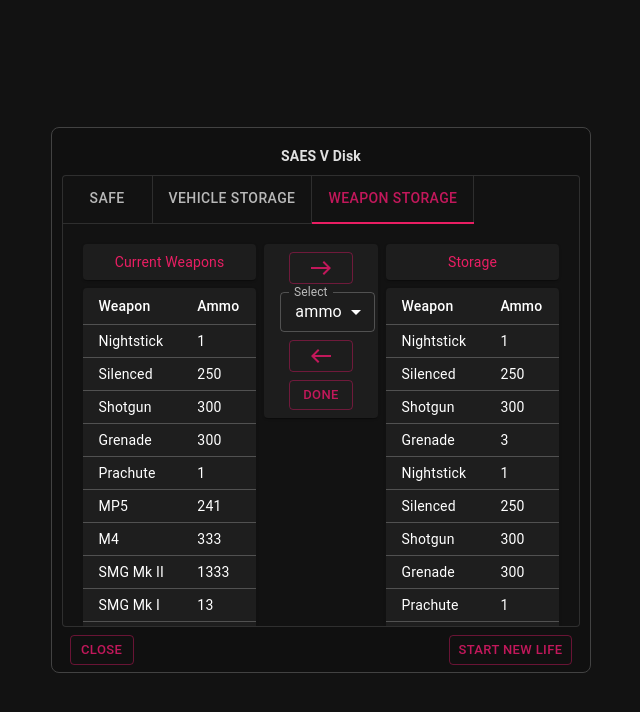
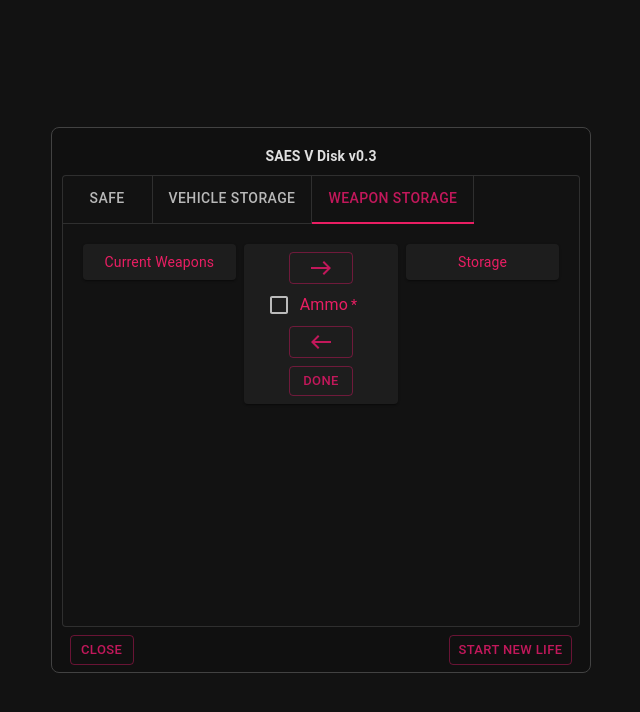
Before and after one commit to vtonu/material_ui_box, a React (Create React App) app: page / in a window 1280 px wide. Both pictures are taken after a click on the tab "WEAPON STORAGE". Shown: the top 712 px of the page, without its empty margins (319-959 px from the left). Built offline with nearby package versions, Linux system fonts and the light colour scheme.

Commit message:
Added checkmark instead of dropdown & updated readme app version to v0.3

```diff
--- a/src/App.js
+++ b/src/App.js
@@ -27,7 +27,7 @@ function App() {
           fontSize: '0.875rem',
           fontWeight: '700',
         }}>
-        <Box sx={{ p: 1 }}>SAES V Disk</Box>
+        <Box sx={{ p: 1 }}>SAES V Disk v0.3</Box>
         <FixedContainer></FixedContainer>
         <Box sx={{ p: 1 }} display="flex" justifyContent="space-between">
           <Button variant="outlined" size="small">
--- a/src/components/ammoTypeSelect.js
+++ b/src/components/ammoTypeSelect.js
@@ -1,44 +1,8 @@
 import * as React from 'react';
-import Box from '@mui/material/Box';
-import TextField from '@mui/material/TextField';
-import MenuItem from '@mui/material/MenuItem';
+import FormGroup from '@mui/material/FormGroup';
+import FormControlLabel from '@mui/material/FormControlLabel';
+import Checkbox from '@mui/material/Checkbox';
 
-const currencies = [
-  {
-    value: 'AMM',
-    label: 'ammo',
-  },
-  {
-    value: 'WEP',
-    label: 'weapons',
-  },
-];
-
-export default function SelectTextFields() {
-  return (
-    <Box
-      component="form"
-      sx={{
-        '& .MuiTextField-root': { m: 1, width: '12ch' },
-      }}
-      noValidate
-      autoComplete="off">
-      <div>
-        <TextField
-          id="outlined-select-currency"
-          select
-          label="Select"
-          defaultValue="AMM"
-          size="small"
-          /* helperText="Please select type" */
-        >
-          {currencies.map((option) => (
-            <MenuItem key={option.value} value={option.value}>
-              {option.label}
-            </MenuItem>
-          ))}
-        </TextField>
-      </div>
-    </Box>
-  );
+export default function CheckboxLabels() {
+  return <FormControlLabel required control={<Checkbox />} label="Ammo" />;
 }
--- a/src/components/currentWeaponsTable.js
+++ b/src/components/currentWeaponsTable.js
@@ -1,59 +1,7 @@
 import * as React from 'react';
-import Table from '@mui/material/Table';
-import TableBody from '@mui/material/TableBody';
-import TableCell from '@mui/material/TableCell';
 import TableContainer from '@mui/material/TableContainer';
-import TableHead from '@mui/material/TableHead';
-import TableRow from '@mui/material/TableRow';
 import Paper from '@mui/material/Paper';
 
-function createData(weaponType, ammoType) {
-  return { weaponType, ammoType };
+export default function AccessibleTable() {
+  return <TableContainer component={Paper}></TableContainer>;
 }
-
-const rows = [
-  createData('Nightstick', 1),
-  createData('Silenced', 250),
-  createData('Shotgun', 300),
-  createData('Grenade', 300),
-  createData('Prachute', 1),
-  createData('MP5', 241),
-  createData('M4', 333),
-  createData('SMG Mk II', 1333),
-  createData('SMG Mk I', 13),
-  createData('Nightstick', 1),
-  createData('Silenced', 250),
-  createData('Shotgun', 300),
-  createData('Grenade', 300),
-  createData('Prachute', 1),
-  createData('MP5', 241),
-  createData('M4', 333),
-  createData('SMG Mk II', 1333),
-  createData('SMG Mk I', 13),
-];
-
-export default function AccessibleTable() {
-  return (
-    <TableContainer component={Paper}>
-      <Table size="small" aria-label="caption table">
-        {/* <caption>Current weapons table.</caption> */}
-        <TableHead>
-          <TableRow>
-            <TableCell>Weapon</TableCell>
-            <TableCell>Ammo</TableCell>
-          </TableRow>
-        </TableHead>
-        <TableBody>
-          {rows.map((row) => (
-            <TableRow key={row.weaponType}>
-              <TableCell component="th" scope="row">
-                {row.weaponType}
-              </TableCell>
-              <TableCell>{row.ammoType}</TableCell>
-            </TableRow>
-          ))}
-        </TableBody>
-      </Table>
-    </TableContainer>
-  );
-}
--- a/src/components/storageTable.js
+++ b/src/components/storageTable.js
@@ -1,63 +1,7 @@
 import * as React from 'react';
-import Table from '@mui/material/Table';
-import TableBody from '@mui/material/TableBody';
-import TableCell from '@mui/material/TableCell';
 import TableContainer from '@mui/material/TableContainer';
-import TableHead from '@mui/material/TableHead';
-import TableRow from '@mui/material/TableRow';
 import Paper from '@mui/material/Paper';
 
-function createData(weaponType, ammoType) {
-  return { weaponType, ammoType };
+export default function AccessibleTable() {
+  return <TableContainer component={Paper}></TableContainer>;
 }
-
-const rows = [
-  createData('Nightstick', 1),
-  createData('Silenced', 250),
-  createData('Shotgun', 300),
-  createData('Grenade', 3),
-  createData('Nightstick', 1),
-  createData('Silenced', 250),
-  createData('Shotgun', 300),
-  createData('Grenade', 300),
-  createData('Prachute', 1),
-  createData('MP5', 241),
-  createData('M4', 333),
-  createData('SMG Mk II', 1333),
-  createData('SMG Mk I', 13),
-  createData('Nightstick', 1),
-  createData('Silenced', 250),
-  createData('Shotgun', 300),
-  createData('Grenade', 300),
-  createData('Prachute', 1),
-  createData('MP5', 241),
-  createData('M4', 333),
-  createData('SMG Mk II', 1333),
-  createData('SMG Mk I', 13),
-];
-
-export default function AccessibleTable() {
-  return (
-    <TableContainer component={Paper}>
-      <Table size="small" aria-label="caption table">
-        {/* <caption>Storage table.</caption> */}
-        <TableHead>
-          <TableRow>
-            <TableCell>Weapon</TableCell>
-            <TableCell>Ammo</TableCell>
-          </TableRow>
-        </TableHead>
-        <TableBody>
-          {rows.map((row) => (
-            <TableRow key={row.weaponType}>
-              <TableCell component="th" scope="row">
-                {row.weaponType}
-              </TableCell>
-              <TableCell>{row.ammoType}</TableCell>
-            </TableRow>
-          ))}
-        </TableBody>
-      </Table>
-    </TableContainer>
-  );
-}
--- a/src/components/verticalTabs.js
+++ b/src/components/verticalTabs.js
@@ -74,9 +74,9 @@ export default function VerticalTabs() {
       </Tabs>
       <TabPanel value={value} index={0}>
         <Box>
-          <Box sx={{ p: 1 }}>Address: 123 Street Dr.</Box>
-          <Box sx={{ p: 1 }}>Market Value: $0 (min $0, max $0)</Box>
-          <Box sx={{ p: 1 }}>Owner: [saes]disk ([saes]disk) </Box>
+          <Box sx={{ p: 1 }}>Address: 425 S Vinewood Dr.</Box>
+          <Box sx={{ p: 1 }}>Market Value: $0</Box>
+          <Box sx={{ p: 1 }}>Owner: ([saes]disk) </Box>
           <Box sx={{ p: 1 }}>
             Status:{' '}
             <Box sx={{ color: '#2196f3' }}>This is a public place for weapons and vehicles.</Box>{' '}
--- a/src/components/weaponStorage.js
+++ b/src/components/weaponStorage.js
@@ -28,7 +28,7 @@ export default function AutoGrid() {
             <AccessibleTable></AccessibleTable>
           </Box>
         </Grid>
-        <Grid xs={3}>
+        <Grid xs={4}>
           <Item sx={{ color: '#e91e63', backgroundColor: '#111111' }}>
             <Box
               sx={{
```
Also changed, not shown: 1 other file (tests, documents, lock files or other folders).
